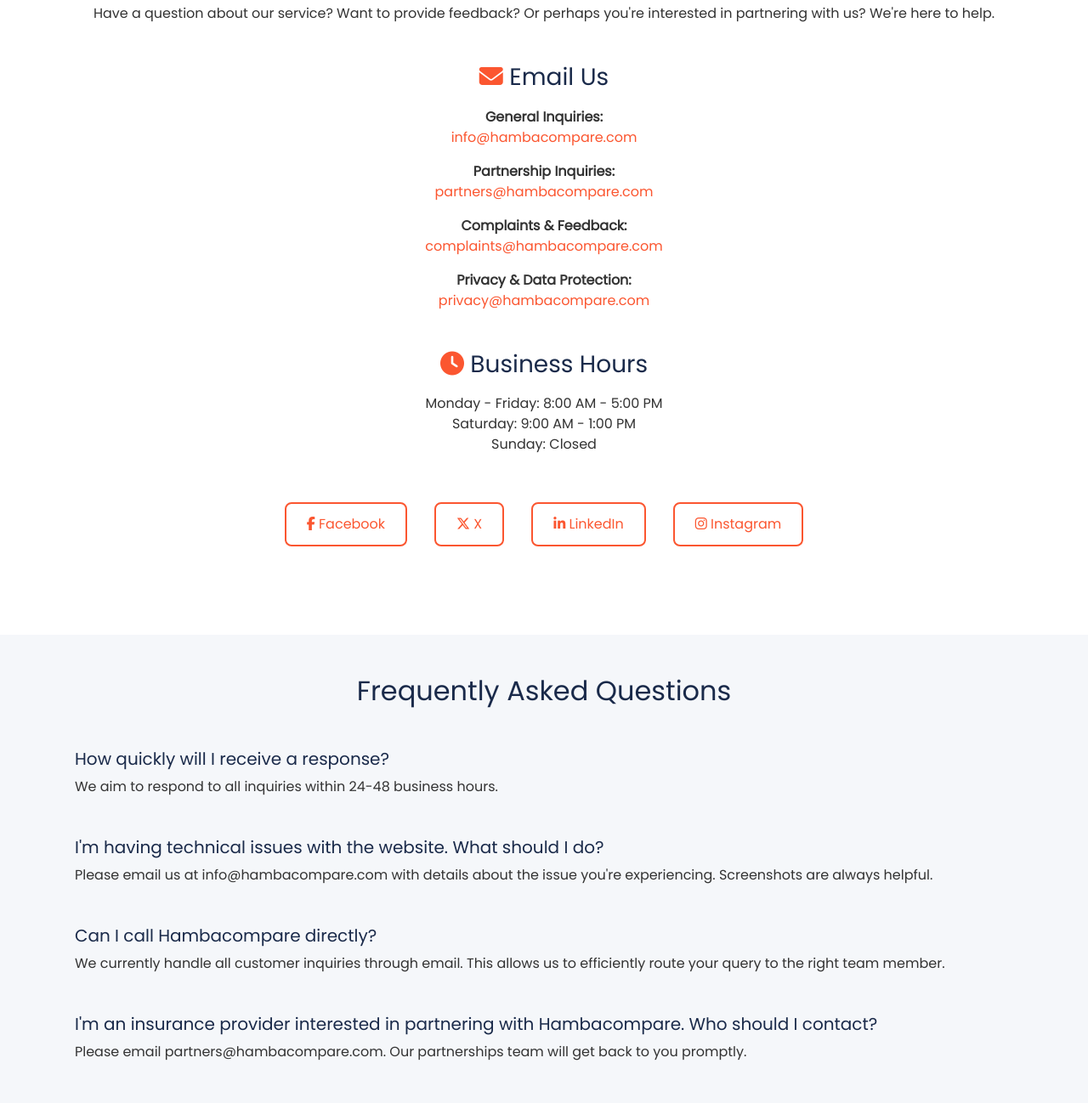
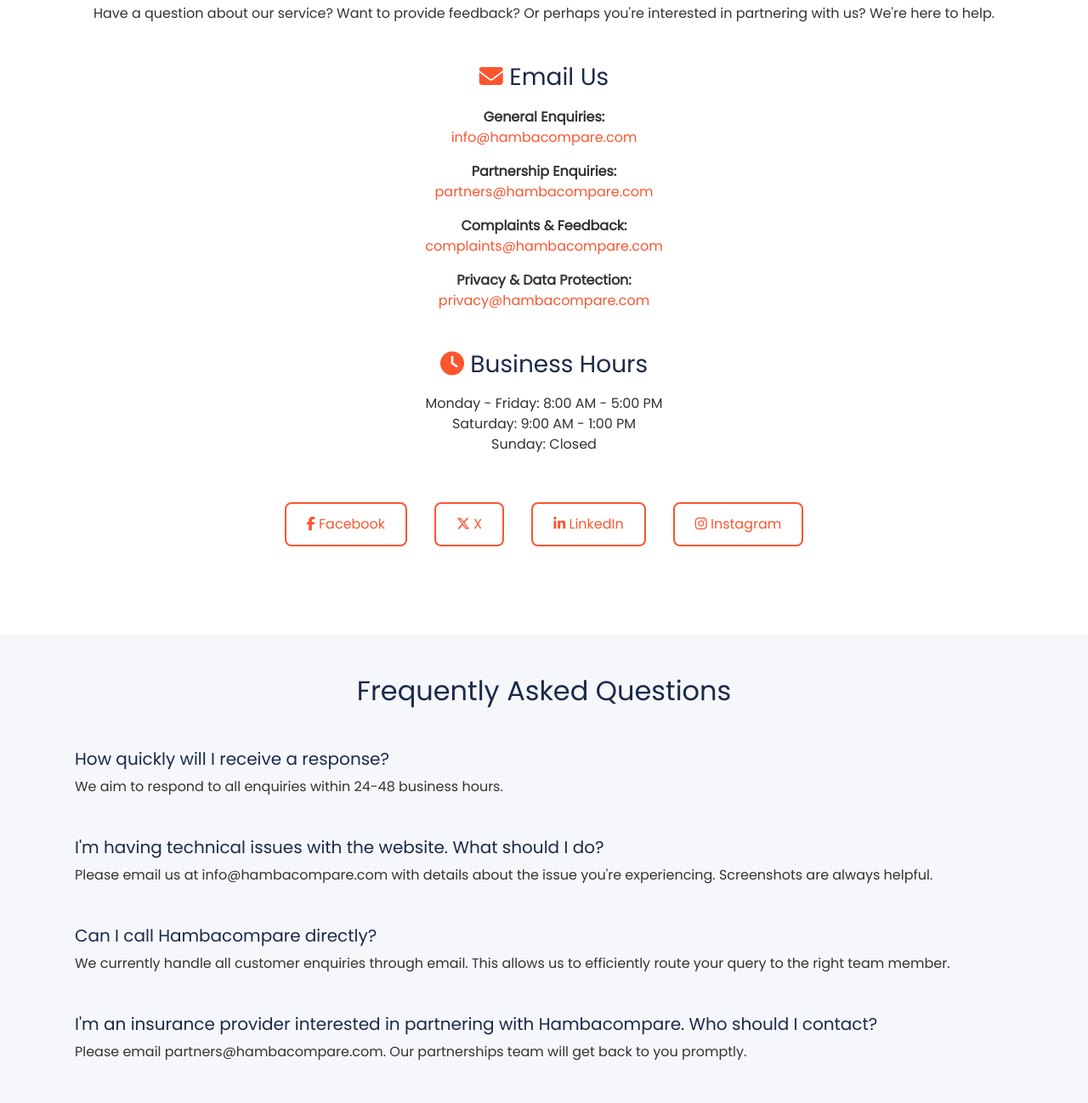
Before and after one commit to derekhobden/hambawebsite, a plain HTML site: page contact.html in a window 1280 px wide. Shown: the part 380-1678 px from the top of the page at 85% size. Drawn offline with Linux system fonts and the light colour scheme.

Commit message:
enquiries

```diff
--- a/contact.html
+++ b/contact.html
@@ -99,11 +99,11 @@
             <div class="mb-4 text-center">
                 <h3><i class="fas fa-envelope text-primary"></i> Email Us</h3>
                 <p>
-                    <strong>General Inquiries:</strong><br>
+                    <strong>General Enquiries:</strong><br>
                     <a href="mailto:info@hambacompare.com">info@hambacompare.com</a>
                 </p>
                 <p>
-                    <strong>Partnership Inquiries:</strong><br>
+                    <strong>Partnership Enquiries:</strong><br>
                     <a href="mailto:partners@hambacompare.com">partners@hambacompare.com</a>
                 </p>
                 <p>
@@ -145,7 +145,7 @@
 
             <div class="mb-4">
                 <h3 class="faq-heading">How quickly will I receive a response?</h3>
-                <p>We aim to respond to all inquiries within 24-48 business hours.</p>
+                <p>We aim to respond to all enquiries within 24-48 business hours.</p>
             </div>
 
             <div class="mb-4">
@@ -155,7 +155,7 @@
 
             <div class="mb-4">
                 <h3 class="faq-heading">Can I call Hambacompare directly?</h3>
-                <p>We currently handle all customer inquiries through email. This allows us to efficiently route your query to the right team member.</p>
+                <p>We currently handle all customer enquiries through email. This allows us to efficiently route your query to the right team member.</p>
             </div>
 
             <div class="mb-4">
```
